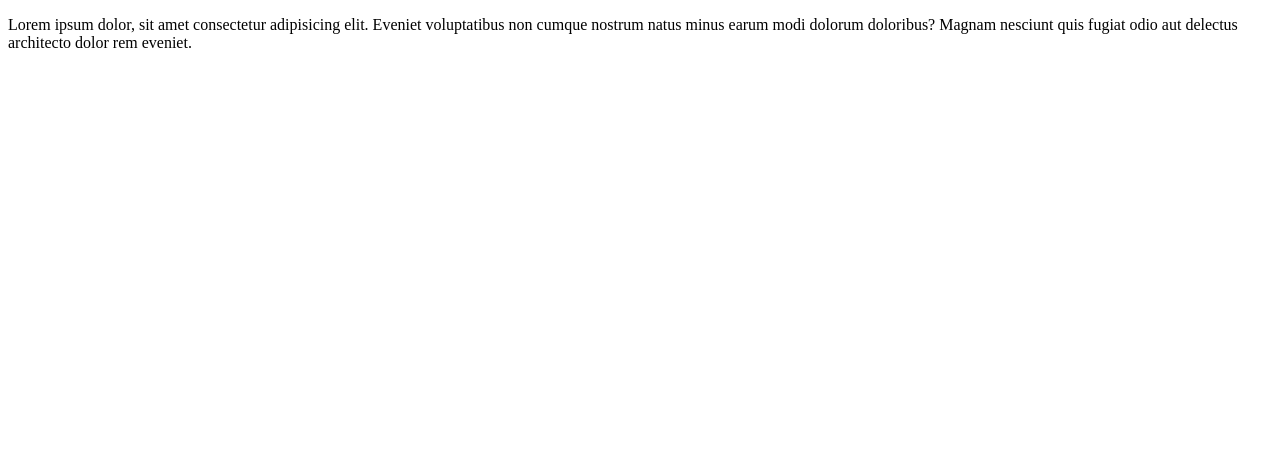
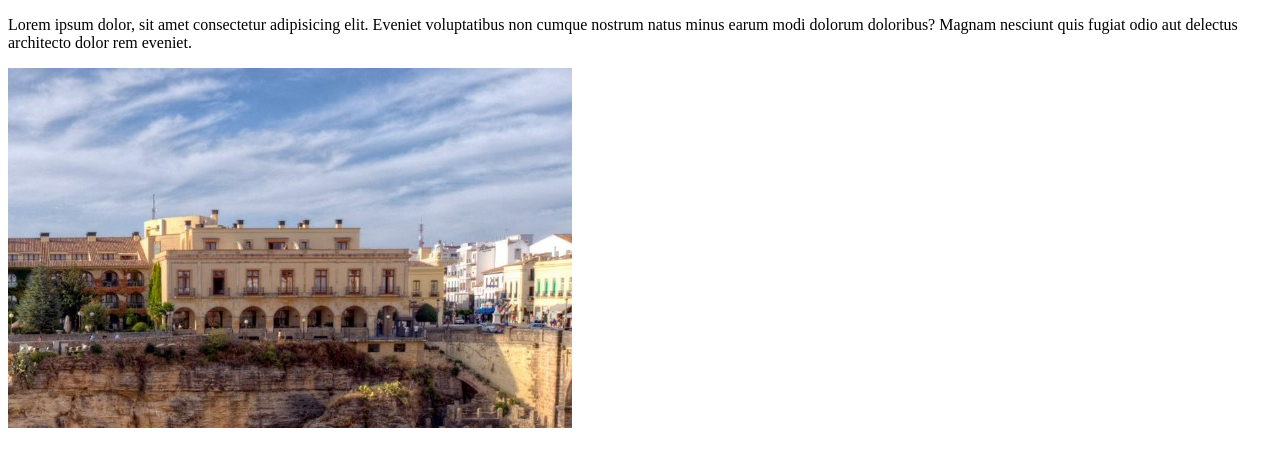
Before and after one commit to lotusgithub1/my-first-github-repo, a plain HTML site: page index.html in a window 1280 px wide. Drawn offline with Linux system fonts and the light colour scheme.

Commit message:
img added

```diff
--- a/index.html
+++ b/index.html
@@ -7,5 +7,6 @@
 </head>
 <body>
   <p>Lorem ipsum dolor, sit amet consectetur adipisicing elit. Eveniet voluptatibus non cumque nostrum natus minus earum modi dolorum doloribus? Magnam nesciunt quis fugiat odio aut delectus architecto dolor rem eveniet.</p>
+  <img src="images/Screenshot 2024-03-20 021252.png" alt="">
 </body>
 </html>
```
